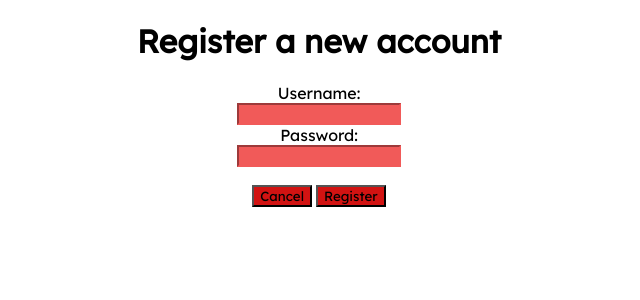
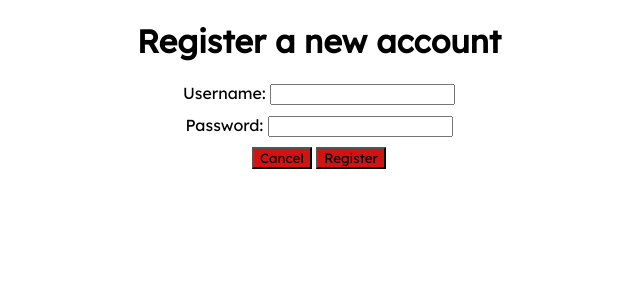
Before and after one commit to robert-gabriel-gaube/ByteMyHeart, a Django app: template application/templates/application/Form.html in a window 1280 px wide. Shown: the top 300 px of the page, without its empty margins (321-961 px from the left). Run offline with Django 4.2, Linux system fonts and the light colour scheme; the template is opened without the code that fills it: values that come from a table or form of the project are taken from there, others are empty.

Commit message:
BYT-28 Implement functionality

```diff
--- /dev/null
+++ b/application/forms.py
@@ -0,0 +1,22 @@
+from django import forms
+from .models import User
+
+
+class UserForm(forms.ModelForm):
+    class Meta:
+        model = User
+        fields = ['username', 'password']
+        labels = {
+            "username": "Username",
+            "password": "Password"
+        }
+        error_messages = {
+            "username": {
+                "required": "This field must not be empty!",
+                "max_length": "Please enter a shorter name!"
+            },
+            "password": {
+                "required": "This field must not be empty!",
+                "max_length": "Please enter a shorter password!"
+            }
+        }
--- a/application/templates/application/Form.html
+++ b/application/templates/application/Form.html
@@ -4,15 +4,32 @@
     <meta charset="UTF-8">
     <title>ByteMyHeart</title>
     <link href='https://fonts.googleapis.com/css?family=Lexend' rel='stylesheet'>
+    <style>
+        body{
+            font-family: Lexend;
+            margin: 0
+        }
+        .form-control{
+            margin: 10px 0;
+        }
+
+        input{
+            color: #F15A59;
+        }
+
+    </style>
 </head>
 <body>
     <h1 style="color: black;text-align: center; font-family: 'Lexend'">Register a new account</h1>
-    <form method="post" style="text-align: center">
-        <label for="username" style="color: black; text-align: left;font-family: 'Lexend'">Username:</label><br>
-        <input type="text" id="username" name="username" style="background-color: #F15A59;border-color: #F15A59;font-family: 'Lexend'"><br>
-        <label for="password" style="color: black; text-align: left;font-family: 'Lexend'">Password:</label><br>
-        <input type="text" id="password" password="password" style="background-color: #F15A59;border-color: #F15A59;font-family: 'Lexend'"><br><br>
-        <button style="background-color: #D21312;align-content: end;font-family: 'Lexend'">Cancel</button>         <button style="background-color: #D21312;align-content: end;font-family: 'Lexend'">Register</button>
+    <form action="\" method="POST" style="text-align: center">
+        {% for field in form %}
+        <div class="form-control">
+            {{ field.label_tag }}
+            {{ field }}
+            {{ field.errors }}
+        </div>
+        {% endfor %}
+        <button style="background-color: #D21312;align-content: end;font-family: 'Lexend'" onclick="window.location.href='/'">Cancel</button>         <button style="background-color: #D21312;align-content: end;font-family: 'Lexend'" type="submit">Register</button>
     </form>
 </body>
 </html>
--- a/application/urls.py
+++ b/application/urls.py
@@ -4,6 +4,7 @@ from application import views
 
 
 urlpatterns = [
+    path('register', views.UserRegisterView.as_view()),
     path('reports', views.ReportsView.as_view())
 
 ]
```
Also changed, not shown: application/views.py (+20 -0 lines).
